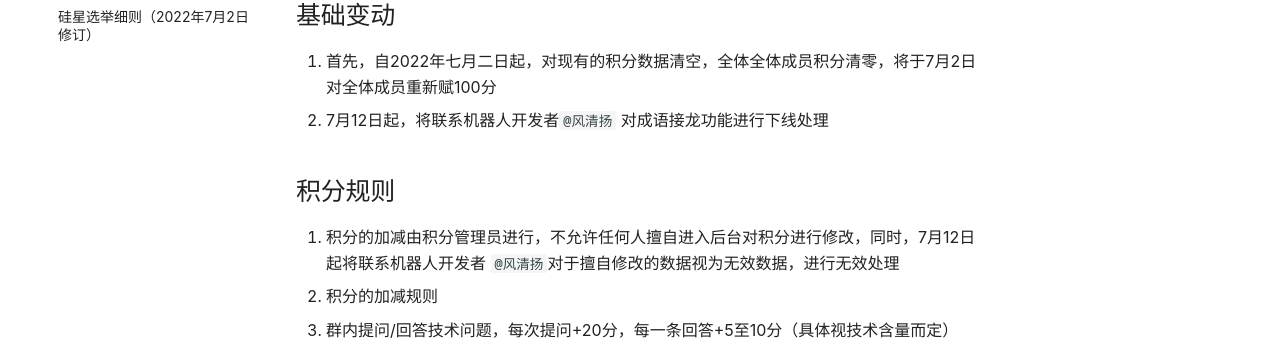
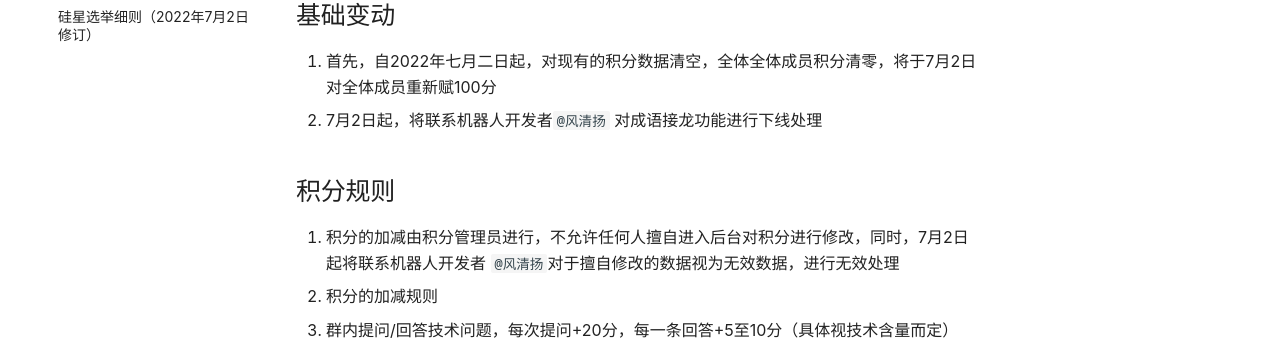
Before and after one commit to silicon-star-united-government/silicon-law, an MkDocs documentation site: the page built from docs/rules/硅星积分规则.md, in a window 1280 px wide and 1036 px high. Shown: the part 247-587 px from the top of the window. Built offline with MkDocs 1.6.1 and Material for MkDocs 9.7.7, drawn with Linux system fonts in a browser that asks for light colours; comment, search, counter and statistics services are not loaded.

Commit message:
Update 硅星积分规则.md

```diff
--- a/docs/rules/硅星积分规则.md
+++ b/docs/rules/硅星积分规则.md
@@ -5,11 +5,11 @@
 ## 基础变动
 
 1. 首先，自2022年七月二日起，对现有的积分数据清空，全体全体成员积分清零，将于7月2日对全体成员重新赋100分
-2. 7月12日起，将联系机器人开发者` @风清扬` 对成语接龙功能进行下线处理
+2. 7月2日起，将联系机器人开发者` @风清扬` 对成语接龙功能进行下线处理
 
 ## 积分规则
 
-1. 积分的加减由积分管理员进行，不允许任何人擅自进入后台对积分进行修改，同时，7月12日起将联系机器人开发者 `@风清扬 `对于擅自修改的数据视为无效数据，进行无效处理
+1. 积分的加减由积分管理员进行，不允许任何人擅自进入后台对积分进行修改，同时，7月2日起将联系机器人开发者 `@风清扬 `对于擅自修改的数据视为无效数据，进行无效处理
 2. 积分的加减规则
 
    1. 群内提问/回答技术问题，每次提问+20分，每一条回答+5至10分（具体视技术含量而定）
```
